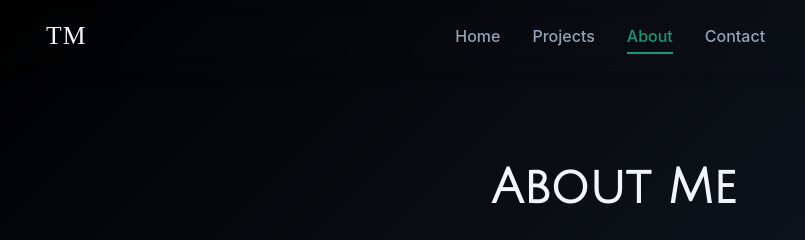
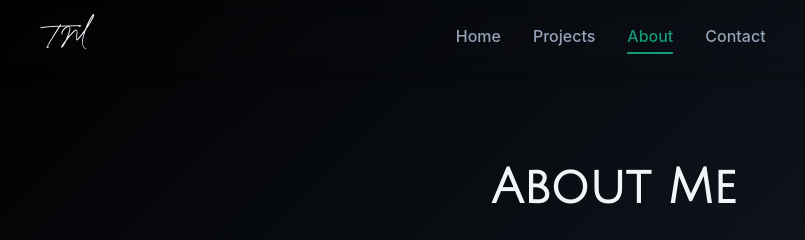
Before and after one commit to Tshitso84/My-Portfolio-Website, a plain HTML site: page about.html in a window 1280 px wide. Shown: the top 240 px of the page, 26-831 px from the left. Drawn offline with Linux system fonts and the light colour scheme.

Commit message:
Update styles.css

```diff
--- a/styles.css
+++ b/styles.css
@@ -26,6 +26,14 @@
   --shadow: rgba(0, 0, 0, 0.3);
    --hero-gradient-start: #0f172a;
   --hero-gradient-end: #1e293b
+}
+
+@font-face {
+    font-family: 'MyCustomFont';
+    src: url('fonts/Photograph\ Signature.ttf') format('truetype');
+
+    font-weight: normal;
+    font-style: normal;
 }
 
 /* Reset & Base Styles */
@@ -93,7 +101,7 @@ body {
   font-weight: 200;
   color: var(--text-primary);
   white-space: nowrap;
-  font-family: "photograph signature";
+  font-family: "MyCustomFont", cursive;
 }
 
 .nav {
```
